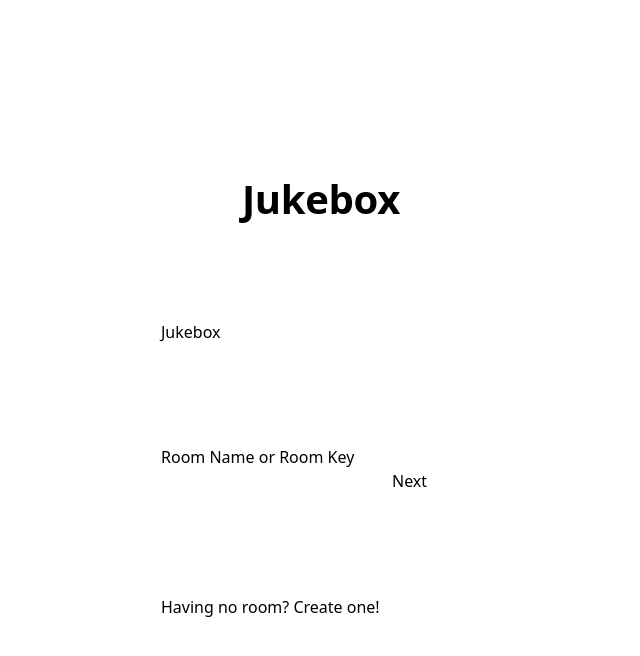
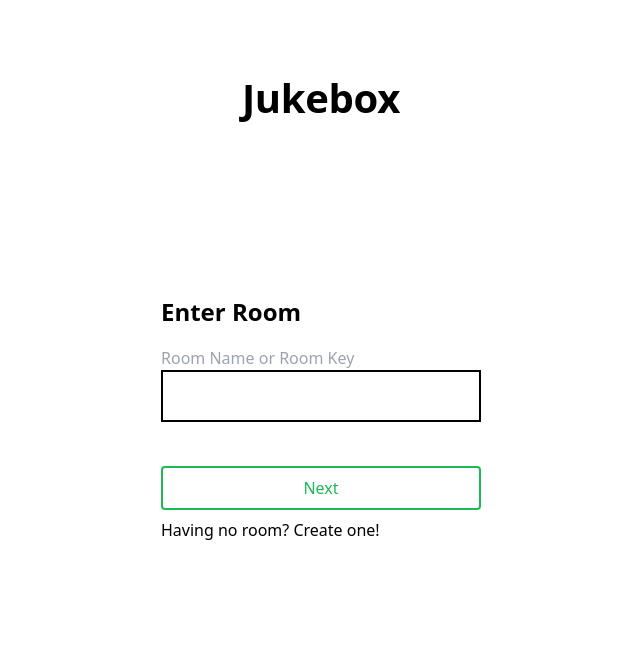
Before and after one commit to G100my/Space-Radio, a Vue app: page /#/ in a window 1280 px wide. Shown: the top 656 px of the page, without its empty margins (319-959 px from the left). Built offline with nearby package versions, Linux system fonts and the light colour scheme; no server answers; the database is empty.

Commit message:
update Hall style

```diff
--- a/src/views/Hall.vue
+++ b/src/views/Hall.vue
@@ -1,22 +1,31 @@
 <template>
   <HallShell>
-    <div class="header">
-      <h1>Jukebox</h1>
-    </div>
-    <div class="content">
-      <label for="search-room-input">Room Name or Room Key</label>
+    <div class="flex-1 flex flex-col justify-center">
+      <h2 class="text-subtitle font-semibold mb-4">Enter Room</h2>
+      <label class="text-gray-400 mb-5">
+        <p>Room Name or Room Key</p>
         <input
           id="search-room-input"
           v-model="searchKeyWordInput"
+          class="p-3 w-full border-2 border-black"
           type="text"
           @focus="isErrorMessageShow = false"
           @keydown.prevent.enter="searchRoom"
         />
-      <p v-if="isErrorMessageShow" class="error-message">Invalid Room Name or Room Key</p>
-      <button type="button" @click="searchRoom">Next</button>
-    </div>
-    <div class="footer">
-      <button type="button" @click="PKCE('#create')">Having no room? Create one!</button>
+        <p class="text-red-600" :style="{ visibility: isErrorMessageShow ? 'visible' : 'hidden' }">
+          Invalid Room Name or Room Key
+        </p>
+      </label>
+      <button
+        class="mb-2 text-spotify font-medium p-2 border-2 border-current rounded active:text-white active:bg-spotify active:border-spotify"
+        type="button"
+        @click="searchRoom"
+      >
+        Next
+      </button>
+      <button class="text-left hover:underline" type="button" @click="PKCE('#create')">
+        Having no room? Create one!
+      </button>
     </div>
   </HallShell>
 </template>
@@ -75,4 +84,3 @@ export default {
   },
 }
 </script>
-<style lang="scss"></style>
```
Lines whose indentation alone changed are shown as unchanged.
